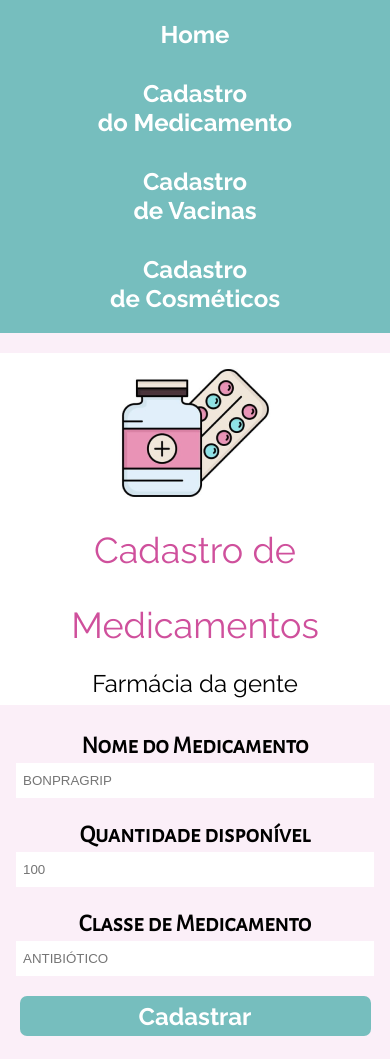
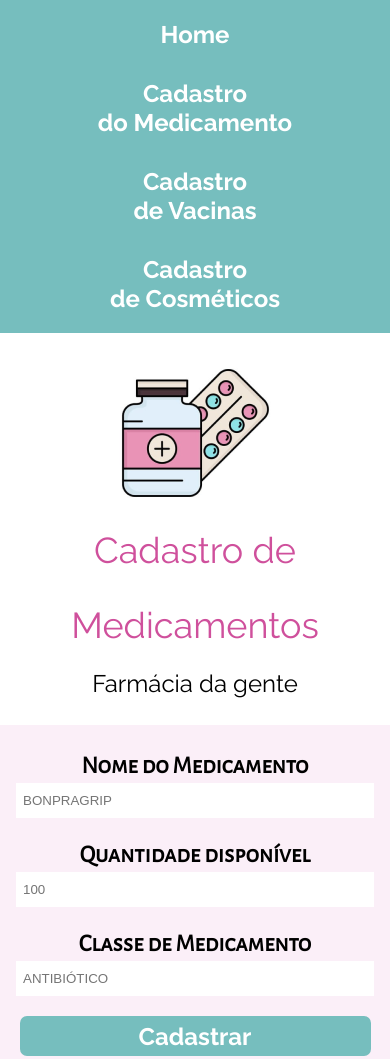
Before and after one commit to ruanvsrateira/gerenciamento-de-medicamentos, a plain HTML site: page index.html in a window 390 px wide. Shown: the top 1059 px of the page. Drawn offline with Linux system fonts and the light colour scheme.

Commit message:
fix: position of element apresentation sec

```diff
--- a/styles.css
+++ b/styles.css
@@ -183,7 +183,7 @@ table tbody tr td img {
         align-items: center;
         justify-content: center;
         gap: 0;
-        margin-top: 20px;
+        padding: 20px 0;
     }
 
     .medication-sec {
```
